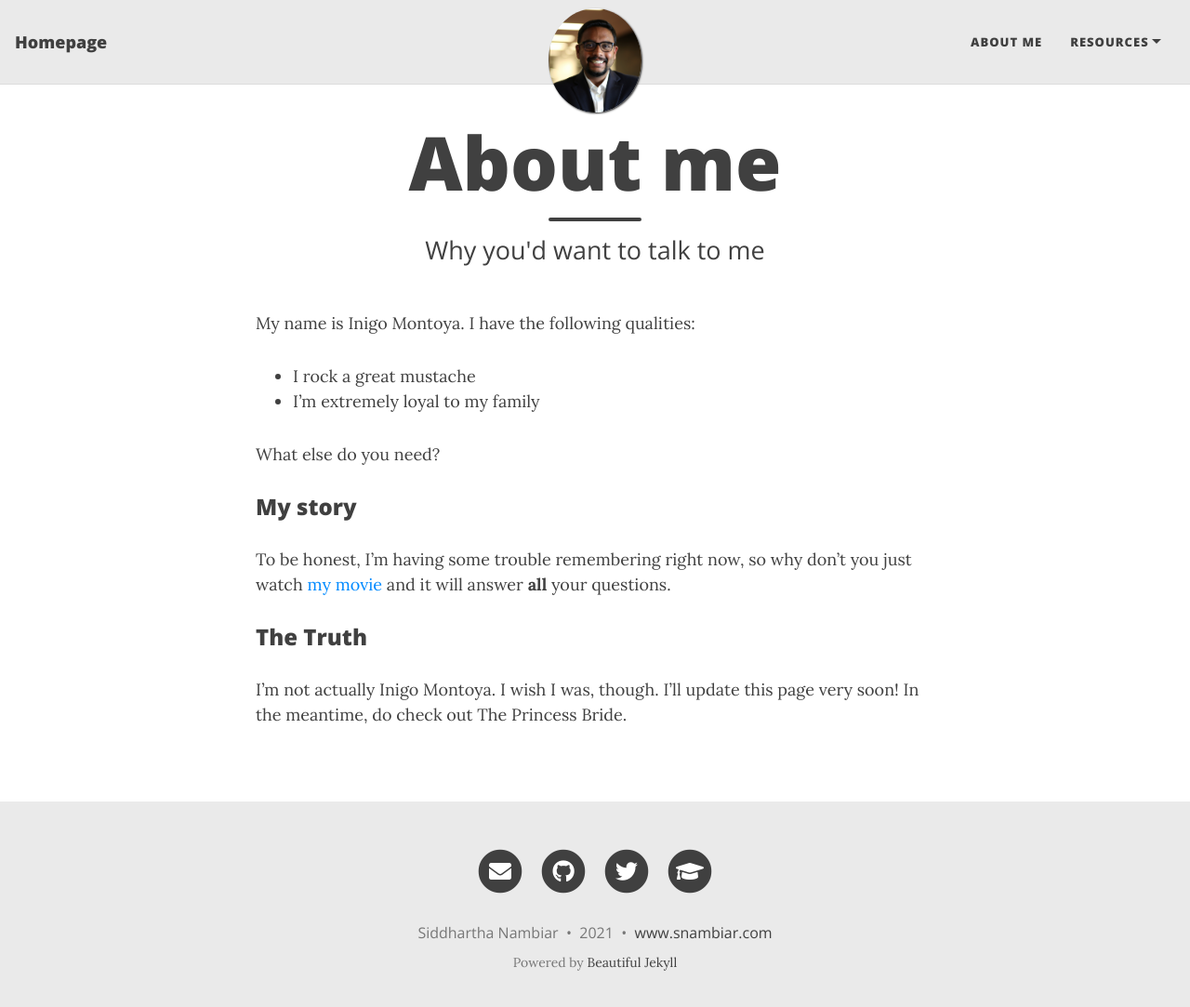
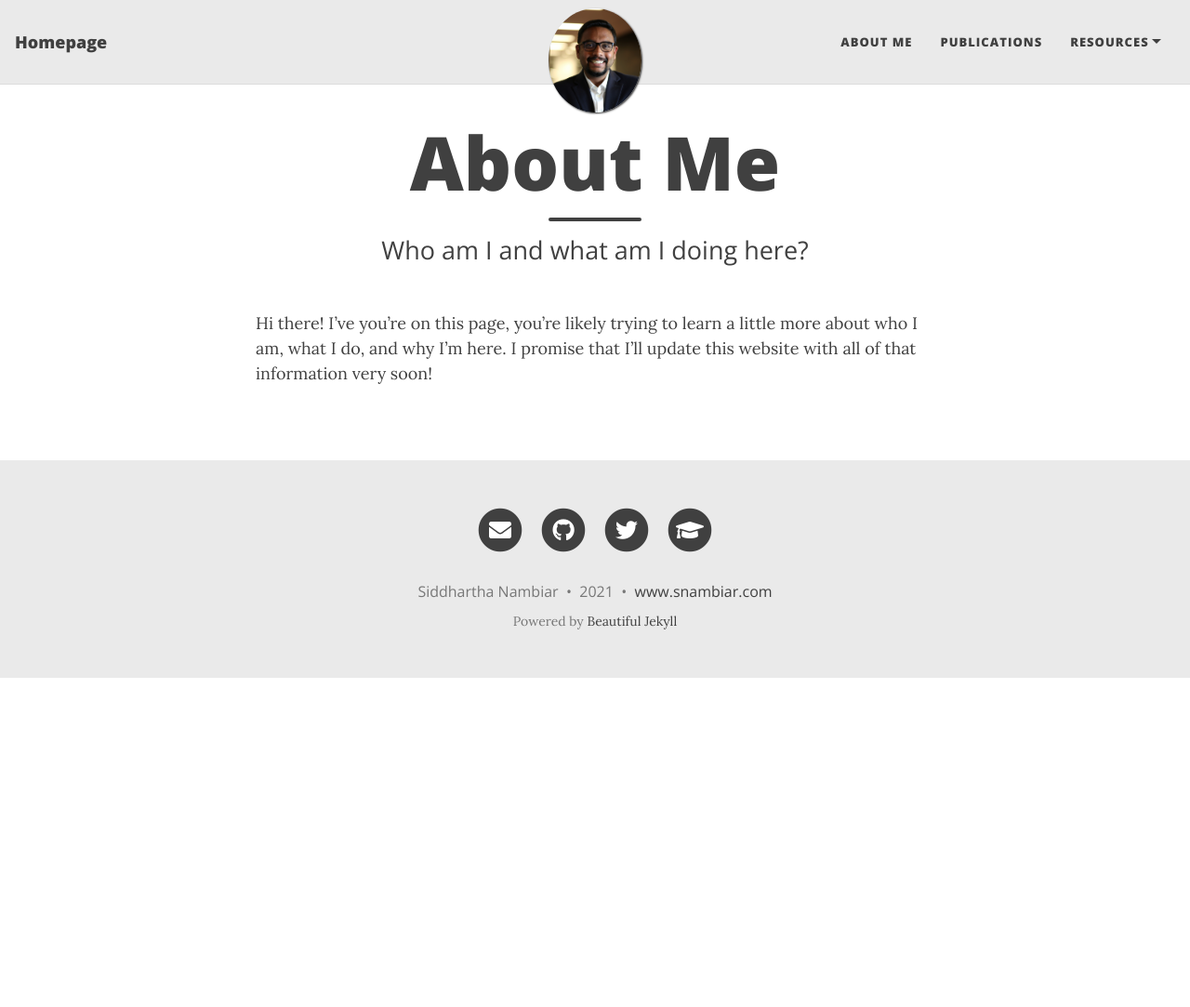
Before and after one commit to sidscorp/snambiar, a Jekyll site: the page built from aboutme.md, in a window 1280 px wide and 1096 px high. Shown: the top 1083 px of the window at 93% size. Built offline with Jekyll 4.4.1, drawn with Linux system fonts in a browser that asks for light colours; nearby versions of some CDN libraries.

Commit message:
Added Publications

```diff
--- a/_config.yml
+++ b/_config.yml
@@ -15,6 +15,7 @@ author: Siddhartha Nambiar
 
 navbar-links:
   About Me: "aboutme"
+  Publications: "publications"
   Resources:
     - National Center for Human Factors in Healthcare: "https://www.medicalhumanfactors.net/"
     - Build websites like this: "https://programminghistorian.org/en/lessons/building-static-sites-with-jekyll-github-pages"
--- a/aboutme.md
+++ b/aboutme.md
@@ -1,20 +1,7 @@
 ---
 layout: page
-title: About me
-subtitle: Why you'd want to talk to me
+title: About Me
+subtitle: Who am I and what am I doing here?
 ---
 
-My name is Inigo Montoya. I have the following qualities:
-
-- I rock a great mustache
-- I'm extremely loyal to my family
-
-What else do you need?
-
-### My story
-
-To be honest, I'm having some trouble remembering right now, so why don't you just watch [my movie](https://en.wikipedia.org/wiki/The_Princess_Bride_%28film%29) and it will answer **all** your questions.
-
-### The Truth
-
-I'm not actually Inigo Montoya. I wish I was, though. I'll update this page very soon! In the meantime, do check out The Princess Bride.
+Hi there! I've you're on this page, you're likely trying to learn a little more about who I am, what I do, and why I'm here. I promise that I'll update this website with all of that information very soon!
```
Also changed, not shown: publications.md (added, +19 -0 lines).
